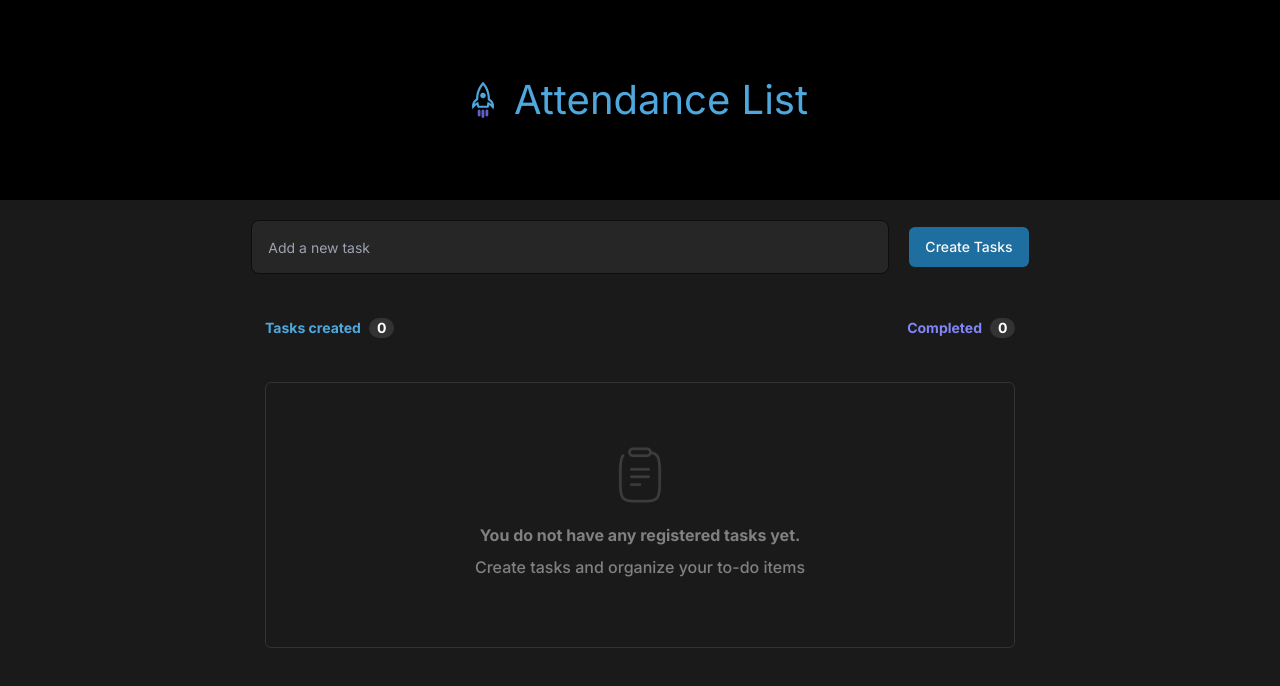
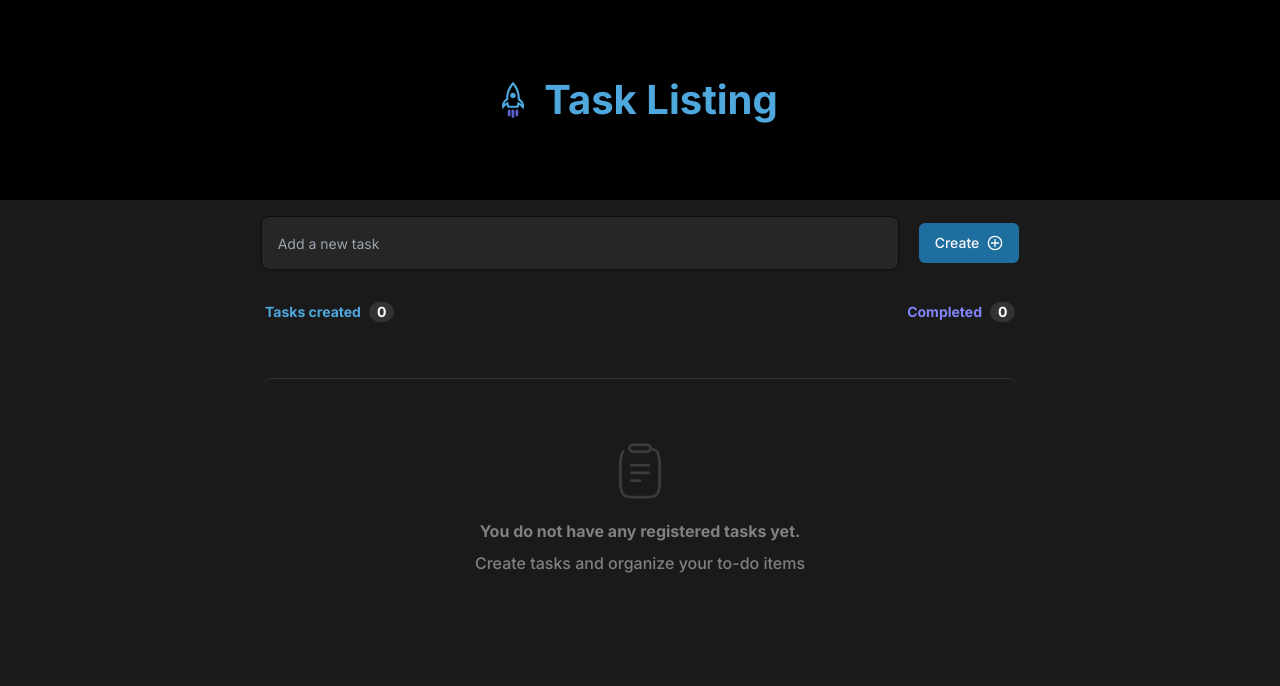
Before and after one commit to sergioscker/todo-list, a Next.js app: page / in a window 1280 px wide. Shown: the top 686 px of the page. Built offline with nearby package versions, Linux system fonts and the light colour scheme.

Commit message:
Creation of logic and task component, improvement in styles.

```diff
--- a/app/layout.jsx
+++ b/app/layout.jsx
@@ -1,4 +1,3 @@
-import Header from '@/components/Header';
 import './globals.css';
 
 import { Inter } from 'next/font/google';
@@ -22,9 +21,9 @@ export const metadata = {
     type: 'website',
     images: [
       {
-        url: 'http://localhost:3000/assets/rocket.svg',
-        width: 800,
-        height: 600,
+        url: 'https://todo-list-tasks-two.vercel.app/assets/rocket.svg',
+        width: 22,
+        height: 36,
         alt: 'rocket-logo',
       },
     ],
@@ -34,10 +33,7 @@ export const metadata = {
 export default function RootLayout({ children }) {
   return (
     <html lang="en">
-      <body className={`${inter.variable} antialiased`}>
-        <Header />
-        {children}
-      </body>
+      <body className={`${inter.variable} antialiased`}>{children}</body>
     </html>
   );
 }
--- a/app/page.jsx
+++ b/app/page.jsx
@@ -1,17 +1,112 @@
-import { Tasks } from '@/components/Tasks';
+'use client';
+
+import { useEffect, useState } from 'react';
+
+// icon
+import { GrAddCircle } from 'react-icons/gr';
+
+// componets
 import { Button } from '@/components/ui/button';
 import { Input } from '@/components/ui/input';
+import { Tasks } from '@/components/Tasks';
+import Header from '@/components/Header';
 
 export default function Home() {
+  const [tasks, setTasks] = useState([]);
+  const [newTask, setNewTask] = useState('');
+
+  useEffect(() => {
+    const storedTasks = localStorage.getItem('tasks');
+    setTasks(storedTasks ? JSON.parse(storedTasks) : []);
+  }, []);
+
+  useEffect(() => {
+    localStorage.setItem('tasks', JSON.stringify(tasks));
+  }, [tasks]);
+
+  const addTask = () => {
+    if (newTask.trim()) {
+      setTasks([...tasks, { text: newTask, completed: false }]);
+      setNewTask('');
+    }
+  };
+
+  const handleDelete = (index) => {
+    const updatedTasks = tasks.filter((_, i) => i !== index);
+    setTasks(updatedTasks);
+  };
+
+  const toggleComplete = (index) => {
+    // Mapeia as tarefas, alterando apenas a tarefa com o índice correspondente
+    const updatedTasks = tasks.map((task, i) => {
+      if (i === index) {
+        // Retorna a tarefa com a propriedade `completed` invertida
+        return { ...task, completed: !task.completed };
+      }
+      return task; // Retorna a tarefa sem modificações para os outros itens
+    });
+
+    // Verifica no console o estado atualizado
+    console.log('Updated task state:', updatedTasks);
+
+    // Atualiza o estado `tasks` com a nova lista modificada
+    setTasks(updatedTasks);
+  };
+
   return (
     <div className="w-full h-auto">
-      <div className="flex flex-row justify-center items-center gap-5 w-full p-5">
-        <Input className="p-4 mx-w-[638px]" placeholder="Add a new task" />
-        <Button className="bg-bluedark p-4">Create Tasks</Button>
+      <Header tasks={tasks} />
+
+      <div className="flex flex-row justify-center items-center gap-5 w-full p-4">
+        <Input
+          type="text"
+          value={newTask}
+          onChange={(e) => setNewTask(e.target.value)}
+          className="p-4 mx-w-[638px]"
+          placeholder="Add a new task"
+        />
+        <Button onClick={addTask} type="submit" className="bg-bluedark p-4">
+          Create <GrAddCircle />
+        </Button>
       </div>
 
-      <div>
-        <Tasks />
+      <div className="w-full h-auto">
+        {/* labels */}
+        <div className="flex items-center justify-between w-[750px] gap-[40px] mx-auto py-3">
+          <div
+            className="flex gap-2 items-center justify-center text-blue text-[14px]
+           text-left font-bold"
+          >
+            Tasks created
+            <span
+              className="flex items-center justify-cente bg-gray400 text-white
+          rounded-full p-2 w-[25px] h-[20px]"
+            >
+              {tasks.length}
+            </span>
+          </div>
+
+          <div
+            className="flex gap-2 items-center justify-center text-purple text-[14px]
+           text-left font-bold"
+          >
+            Completed
+            <span
+              className="flex items-center justify-cente bg-gray400 text-white
+          rounded-full p-2 w-[25px] h-[20px]"
+            >
+              {tasks.filter((task) => task.completed).length}
+            </span>
+          </div>
+        </div>
+      </div>
+
+      <div className="flex justify-center items-center p-5 mt-5">
+        <Tasks
+          tasks={tasks}
+          onDelete={handleDelete}
+          onToggle={toggleComplete}
+        />
       </div>
     </div>
   );
--- a/components/Header.jsx
+++ b/components/Header.jsx
@@ -2,7 +2,7 @@
 
 import Image from 'next/image';
 
-function Header() {
+function Header({ tasks }) {
   return (
     <div className="bg-black flex justify-center items-center w-full h-[200px] p-5">
       <div className="flex justify-center items-center gap-5 py-5">
@@ -15,12 +15,17 @@ function Header() {
           className="flex items-center justify-center"
         />
 
-        <h1 className="text-[40px] text-blue text-bold text-center">
-          Attendance List
+        <h1 className="text-[40px] text-blue font-bold text-center">
+          {tasks && tasks.length > 0 ? (
+            <>
+              To<span className="text-purple">do</span>
+            </>
+          ) : (
+            'Task Listing'
+          )}
         </h1>
       </div>
     </div>
   );
 }
-
 export default Header;
--- a/components/List.jsx
+++ /dev/null
@@ -1,22 +0,0 @@
-import Image from 'next/image';
-
-export const List = () => {
-  return (
-    <section className="max-w-[750px] w-full h-auto border border-gray400 rounded-md">
-      <div className="flex flex-col gap-4 justify-center items-center py-[64px] px-6">
-        <Image
-          src="/assets/clipboard.svg"
-          alt="file-logo"
-          width={56}
-          height={56}
-        />
-        <p className="flex flex-col text-[16px] font-bold text-gray300">
-          You do not have any registered tasks yet.
-          <span className="text-[16px] font-medium text-gray300">
-            Create tasks and organize your to-do items
-          </span>
-        </p>
-      </div>
-    </section>
-  );
-};
--- a/components/Tasks.jsx
+++ b/components/Tasks.jsx
@@ -1,35 +1,75 @@
 'use client';
 
-import { List } from './List';
+import Image from 'next/image';
 
-export const Tasks = () => {
+// icon
+import { FaTrashAlt } from 'react-icons/fa';
+
+// component
+import { Checkbox } from './ui/checkbox';
+
+const TaskItem = ({ task, index, onDelete, onToggle }) => (
+  <div
+    className={`flex flex-row justify-between items-center gap-3 border border-gray400 rounded-md p-4
+       bg-gray500 mx-w-[736px] w-full min-h-[72px] h-full`}
+  >
+    <div className="flex items-start justify-center h-[24px] w-[24px]">
+      <Checkbox
+        checked={task.completed}
+        onClick={() => onToggle(index)}
+        className={`border border-blue rounded-full ${
+          task.completed ? 'border-none' : ''
+        }`}
+      />
+    </div>
+
+    <p
+      className={`text-[14px] text-left font-light text-white mx-w-[632px] h-[40px] leading-4
+        ${task.completed ? 'line-through text-white/40' : ''}`}
+    >
+      {task.text}
+    </p>
+
+    <div className="flex items-start justify-center h-[24px] w-[24px]">
+      <button onClick={() => onDelete(index)} aria-label="Delete task">
+        <FaTrashAlt className="text-gray300" />
+      </button>
+    </div>
+  </div>
+);
+
+export const Tasks = ({ tasks = [], onDelete, onToggle }) => {
   return (
-    <div className="w-full h-auto">
-      <div className="flex items-center justify-between w-[750px] gap-[40px] mx-auto py-5">
-        <p className="flex gap-2 items-center justify-center text-blue text-[14px] text-left font-bold">
-          Tasks created
-          <span
-            className="flex items-center justify-cente bg-gray400 text-white
-          rounded-full p-2 w-[25px] h-[20px]"
-          >
-            0
-          </span>
-        </p>
-
-        <p className="flex gap-2 items-center justify-center text-purple text-[14px] text-left font-bold">
-          Completed
-          <span
-            className="flex items-center justify-cente bg-gray400 text-white
-          rounded-full p-2 w-[25px] h-[20px]"
-          >
-            0
-          </span>
-        </p>
-      </div>
-
-      <div className="flex items-center justify-center p-5 w-full">
-        <List />
-      </div>
-    </div>
+    <section className="max-w-[750px] w-full border-t border-gray400 rounded-md">
+      {tasks.length === 0 ? (
+        <div className="flex flex-col gap-4 justify-center items-center py-[64px] px-6">
+          <Image
+            src="/assets/clipboard.svg"
+            alt="file-logo"
+            width={56}
+            height={56}
+          />
+          <p className="flex flex-col text-[16px] font-bold text-gray300">
+            You do not have any registered tasks yet.
+            <span className="text-[16px] font-medium text-gray300">
+              Create tasks and organize your to-do items
+            </span>
+          </p>
+        </div>
+      ) : (
+        <ul className="flex flex-col gap-3 items-center justify-start w-full">
+          {tasks.map((task, index) => (
+            <li key={index}>
+              <TaskItem
+                task={task}
+                index={index}
+                onDelete={onDelete}
+                onToggle={onToggle}
+              />
+            </li>
+          ))}
+        </ul>
+      )}
+    </section>
   );
 };
--- a/components/ui/checkbox.jsx
+++ b/components/ui/checkbox.jsx
@@ -1,24 +1,31 @@
-"use client"
+'use client';
 
-import * as React from "react"
-import * as CheckboxPrimitive from "@radix-ui/react-checkbox"
-import { Check } from "lucide-react"
+import * as React from 'react';
+import * as CheckboxPrimitive from '@radix-ui/react-checkbox';
+import { Check } from 'lucide-react';
 
-import { cn } from "@/lib/utils"
+import { cn } from '@/lib/utils';
 
 const Checkbox = React.forwardRef(({ className, ...props }, ref) => (
   <CheckboxPrimitive.Root
     ref={ref}
     className={cn(
-      "peer h-4 w-4 shrink-0 rounded-sm border border-zinc-200 border-zinc-900 ring-offset-white focus-visible:outline-none focus-visible:ring-2 focus-visible:ring-zinc-950 focus-visible:ring-offset-2 disabled:cursor-not-allowed disabled:opacity-50 data-[state=checked]:bg-zinc-900 data-[state=checked]:text-zinc-50 dark:border-zinc-800 dark:border-zinc-50 dark:ring-offset-zinc-950 dark:focus-visible:ring-zinc-300 dark:data-[state=checked]:bg-zinc-50 dark:data-[state=checked]:text-zinc-900",
-      className
+      `peer h-4 w-4 shrink-0 rounded-sm border ring-offset-white focus-visible:outline-none
+      focus-visible:ring-2 focus-visible:ring-zinc-950 focus-visible:ring-offset-2
+      disabled:cursor-not-allowed disabled:opacity-50 data-[state=checked]:bg-purpledark
+        dark:border-zinc-800 dark:ring-offset-zinc-950 dark:focus-visible:ring-zinc-200
+         dark:data-[state=checked]:text-zinc-900`,
+      className,
     )}
-    {...props}>
-    <CheckboxPrimitive.Indicator className={cn("flex items-center justify-center text-current")}>
+    {...props}
+  >
+    <CheckboxPrimitive.Indicator
+      className={cn('flex items-center justify-center text-current')}
+    >
       <Check className="h-4 w-4" />
     </CheckboxPrimitive.Indicator>
   </CheckboxPrimitive.Root>
-))
-Checkbox.displayName = CheckboxPrimitive.Root.displayName
+));
+Checkbox.displayName = CheckboxPrimitive.Root.displayName;
 
-export { Checkbox }
+export { Checkbox };
--- a/package.json
+++ b/package.json
@@ -17,6 +17,7 @@
     "next": "15.0.2",
     "react": "19.0.0-rc-02c0e824-20241028",
     "react-dom": "19.0.0-rc-02c0e824-20241028",
+    "react-icons": "^5.3.0",
     "tailwind-merge": "^2.5.4",
     "tailwindcss-animate": "^1.0.7"
   },
--- a/styles/colors.js
+++ b/styles/colors.js
@@ -1,4 +1,3 @@
-// ./styles/colors.js
 module.exports = {
   primary: '#1a1a1a',
   blue: '#4ea8de',
```
Also changed, not shown: 1 other file (tests, documents, lock files or other folders).
